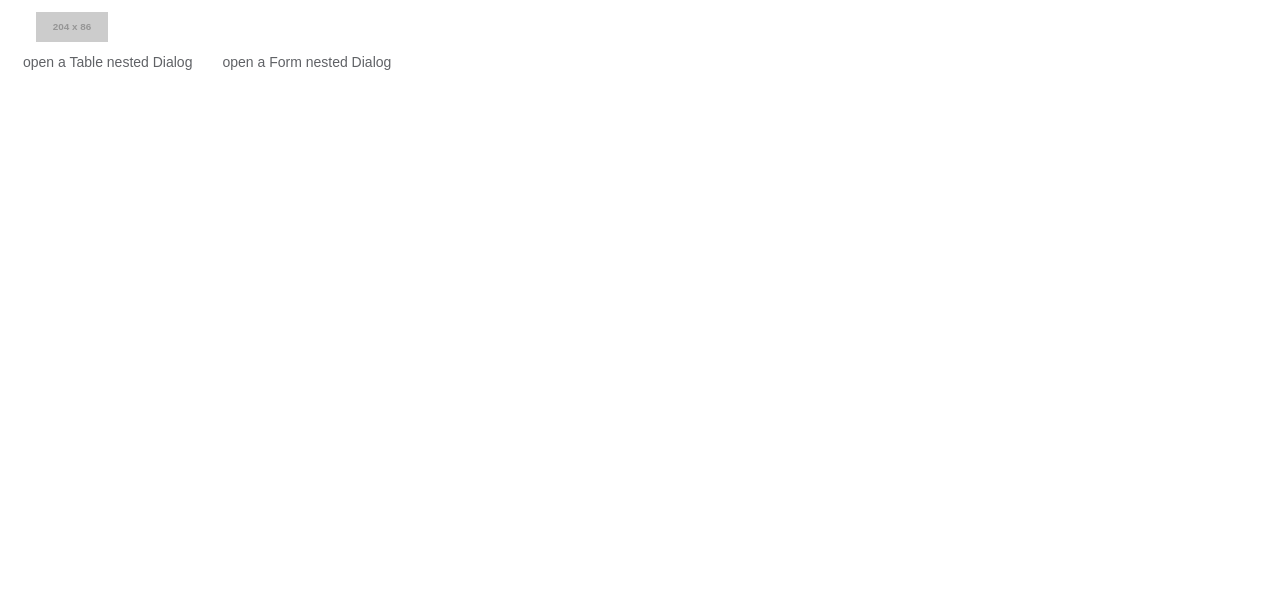
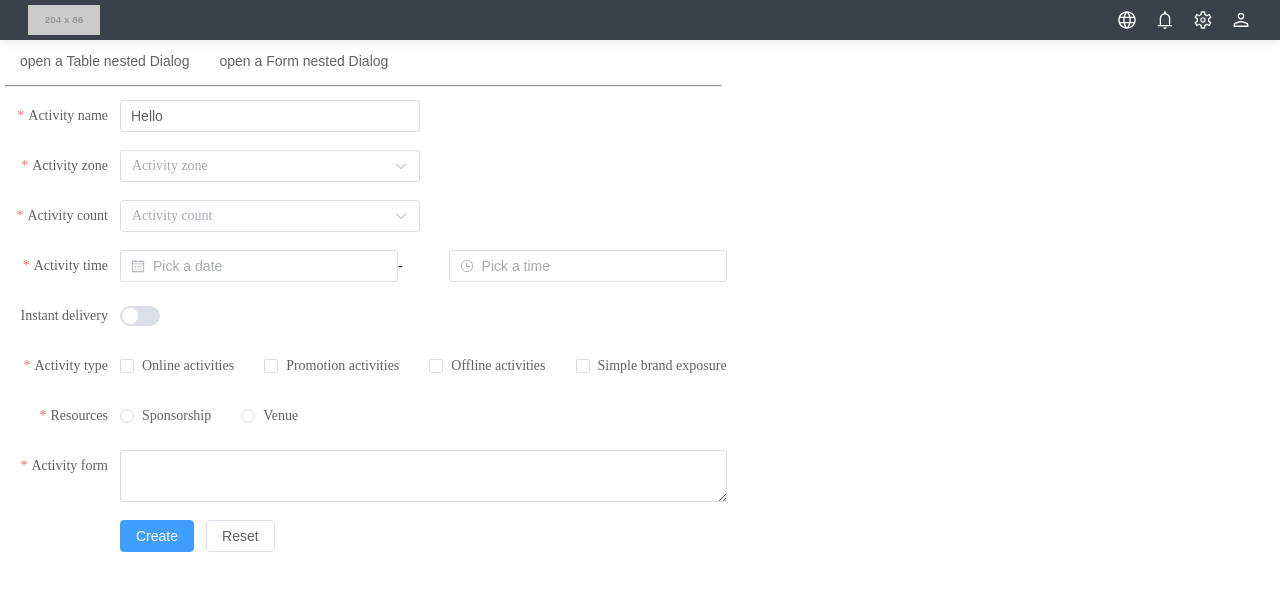
Before and after one commit to wicowen/site-vercel-frontend-vue3, a Vue app: page /Demo in a window 1280 px wide. Shown: the top 590 px of the page. Built offline with nearby package versions, Linux system fonts and the light colour scheme.

Commit message:
update: add element plus icon; add form demo

```diff
--- a/package.json
+++ b/package.json
@@ -16,6 +16,7 @@
     "format": "prettier --write src/"
   },
   "dependencies": {
+    "@element-plus/icons-vue": "^2.3.1",
     "axios": "^1.6.2",
     "crypto-js": "^4.2.0",
     "element-plus": "^2.4.4",
--- a/src/assets/main.scss
+++ b/src/assets/main.scss
@@ -1,7 +1,6 @@
 @import "./base.css";
 @import "./swalModal.scss";
-@import "./style.scss";
-
+// @import "./style.scss";
 
 
 // @font-face {
@@ -10,10 +9,11 @@
 //   /* Add additional formats if needed */
 // }
 
-// body {
-//   overflow-y: hidden;
-//   font-family: 'Inter';
-// }
+
+body {
+  overflow-y: hidden;
+  // font-family: 'Inter';
+}
 
 // #app {
 //   width: 100vw;
@@ -21,35 +21,35 @@
 //   font-weight: 500;
 // }
 
-// header {
-//   width: 100vw;
-//   height: 5vh;
-//   min-height: 2.5rem;
-//   background: #3B414A;
-//   box-shadow: 0px 2px 10px rgba(0, 0, 0, 0.1);
-// }
+.header__container {
+  width: 100vw;
+  height: 5vh;
+  min-height: 2.5rem;
+  background: #3B414A;
+  box-shadow: 0px 2px 10px rgba(0, 0, 0, 0.1);
+}
 
-// main {
-//   width: 100vw;
-//   height: 95vh;
-//   display: flex;
-// }
+main {
+  width: 100vw;
+  height: 95vh;
+  display: flex;
+}
 
-// .sidebar {
-//   background-color: #323940;
-//   width: 26vw;
-//   height: 100%;
-//   padding: 1.5rem;
-//   display: flex;
-//   flex-direction: column;
-// }
+.sidebar {
+  background-color: #323940;
+  width: 26vw;
+  height: 100%;
+  padding: 1.5rem;
+  display: flex;
+  flex-direction: column;
+}
 
-// .content {
-//   background-color: #2A3036;
-//   width: 74vw;
-//   height: 100%;
-//   padding: 1rem;
-// }
+.content {
+  background-color: #2A3036;
+  width: 74vw;
+  height: 100%;
+  padding: 1rem;
+}
 
 // .record,
 // .blockList {
--- a/src/components/NavBar.vue
+++ b/src/components/NavBar.vue
@@ -263,8 +263,6 @@ const closeUserBoxOnClickOutside = (event: MouseEvent) => {
 
         <div class="nav__left">
 
-
-
           <!--
           <router-link key='live' :to="{ name: 'live', query: { id: selectedChannelId } }" class="nav__left__item"
             :class="{ 'selected': route.name === 'live' }">{{ $t("channel.nav_name") }}</router-link>
@@ -370,9 +368,11 @@ const closeUserBoxOnClickOutside = (event: MouseEvent) => {
 </template>
 
 <style scoped lang="scss">
+
 .container {
   display: flex;
   height: 100%;
+  // background-color: #3B414A;
 }
 
 .brand {
--- a/src/main.ts
+++ b/src/main.ts
@@ -12,12 +12,14 @@ import ElementPlus from 'element-plus'
 import 'element-plus/dist/index.css'
 import 'element-plus/theme-chalk/dark/css-vars.css'
 
+// if you're using CDN, please remove this line.
+import * as ElementPlusIconsVue from '@element-plus/icons-vue'
 
 import FloatingVue from 'floating-vue'
 import 'floating-vue/dist/style.css'
 
 // import './assets/main.css'
-// import './assets/main.scss'
+import './assets/main.scss'
 
 const app = createApp(App)
 
@@ -34,3 +36,7 @@ app.use(FloatingVue)
 app.mount('#app')
 
 // import { setupCalendar } from 'v-calendar';
+
+for (const [key, component] of Object.entries(ElementPlusIconsVue)) {
+  app.component(key, component)
+}
--- a/src/views/DemoView.vue
+++ b/src/views/DemoView.vue
@@ -3,7 +3,115 @@ import NavBar from '@/components/NavBar.vue'
 // import TableToolbar from '@/components/License/TableToolbar.vue'
 
 import { reactive, ref } from 'vue'
+import type { FormInstance, FormRules } from 'element-plus'
 
+interface RuleForm {
+  name: string
+  region: string
+  count: string
+  date1: string
+  date2: string
+  delivery: boolean
+  type: string[]
+  resource: string
+  desc: string
+}
+
+const formSize = ref('default')
+const ruleFormRef = ref<FormInstance>()
+const ruleForm = reactive<RuleForm>({
+  name: 'Hello',
+  region: '',
+  count: '',
+  date1: '',
+  date2: '',
+  delivery: false,
+  type: [],
+  resource: '',
+  desc: '',
+})
+
+const rules = reactive<FormRules<RuleForm>>({
+  name: [
+    { required: true, message: 'Please input Activity name', trigger: 'blur' },
+    { min: 3, max: 5, message: 'Length should be 3 to 5', trigger: 'blur' },
+  ],
+  region: [
+    {
+      required: true,
+      message: 'Please select Activity zone',
+      trigger: 'change',
+    },
+  ],
+  count: [
+    {
+      required: true,
+      message: 'Please select Activity count',
+      trigger: 'change',
+    },
+  ],
+  date1: [
+    {
+      type: 'date',
+      required: true,
+      message: 'Please pick a date',
+      trigger: 'change',
+    },
+  ],
+  date2: [
+    {
+      type: 'date',
+      required: true,
+      message: 'Please pick a time',
+      trigger: 'change',
+    },
+  ],
+  type: [
+    {
+      type: 'array',
+      required: true,
+      message: 'Please select at least one activity type',
+      trigger: 'change',
+    },
+  ],
+  resource: [
+    {
+      required: true,
+      message: 'Please select activity resource',
+      trigger: 'change',
+    },
+  ],
+  desc: [
+    { required: true, message: 'Please input activity form', trigger: 'blur' },
+  ],
+})
+
+const submitForm = async (formEl: FormInstance | undefined) => {
+  if (!formEl) return
+  await formEl.validate((valid, fields) => {
+    if (valid) {
+      console.log('submit')
+    } else {
+      console.log('error before submit', fields)
+    }
+  })
+}
+
+const resetForm = (formEl: FormInstance | undefined) => {
+  if (!formEl) return
+  formEl.resetFields()
+}
+
+const options = Array.from({ length: 10000 }).map((_, idx) => ({
+  value: `${idx + 1}`,
+  label: `${idx + 1}`,
+}))
+
+
+
+
+
+// dialog demo
 const dialogTableVisible = ref(false)
 const dialogFormVisible = ref(false)
 const formLabelWidth = '140px'
@@ -16,43 +124,51 @@ const form = reactive({
   delivery: false,
   type: [],
   resource: '',
-  desc: ''
+  desc: '',
 })
 
 const gridData = [
   {
     date: '2016-05-02',
     name: 'John Smith',
-    address: 'No.1518,  Jinshajiang Road, Putuo District'
+    address: 'No.1518,  Jinshajiang Road, Putuo District',
   },
   {
     date: '2016-05-04',
     name: 'John Smith',
-    address: 'No.1518,  Jinshajiang Road, Putuo District'
+    address: 'No.1518,  Jinshajiang Road, Putuo District',
   },
   {
     date: '2016-05-01',
     name: 'John Smith',
-    address: 'No.1518,  Jinshajiang Road, Putuo District'
+    address: 'No.1518,  Jinshajiang Road, Putuo District',
   },
   {
     date: '2016-05-03',
     name: 'John Smith',
-    address: 'No.1518,  Jinshajiang Road, Putuo District'
-  }
+    address: 'No.1518,  Jinshajiang Road, Putuo District',
+  },
 ]
+
 </script>
 
 <template>
-  <header>
+
+  <header class="header__container">
     <NavBar />
   </header>
+
   <main class="container">
     <div class="demo__container">
       <!-- <TableToolbar /> -->
       <!-- <RouterView /> -->
 
-      <el-button text @click="dialogTableVisible = true"> open a Table nested Dialog </el-button>
+      <!-- dialog demo -->
+      <div class="dialog__demo__container" style="padding: 5px;">
+
+        <el-button text @click="dialogTableVisible = true">
+          open a Table nested Dialog
+        </el-button>
 
         <el-dialog v-model="dialogTableVisible" title="Shipping address">
           <el-table :data="gridData">
@@ -63,7 +179,9 @@ const gridData = [
         </el-dialog>
 
         <!-- Form -->
-      <el-button text @click="dialogFormVisible = true"> open a Form nested Dialog </el-button>
+        <el-button text @click="dialogFormVisible = true">
+          open a Form nested Dialog
+        </el-button>
 
         <el-dialog v-model="dialogFormVisible" title="Shipping address">
           <el-form :model="form">
@@ -80,13 +198,108 @@ const gridData = [
           <template #footer>
             <span class="dialog-footer">
               <el-button @click="dialogFormVisible = false">Cancel</el-button>
-            <el-button type="primary" @click="dialogFormVisible = false"> Confirm </el-button>
+              <el-button type="primary" @click="dialogFormVisible = false">
+                Confirm
+              </el-button>
             </span>
           </template>
         </el-dialog>
+        <!-- Form -->
+
+        <hr />
+      </div>
+      <!-- dialog demo -->
+
+
+
+
+
+      <!-- form demo -->
+      <el-form
+        ref="ruleFormRef"
+        :model="ruleForm"
+        :rules="rules"
+        label-width="120px"
+        class="demo-ruleForm"
+        :size="formSize"
+        status-icon
+      >
+        <el-form-item label="Activity name" prop="name">
+          <el-input v-model="ruleForm.name" />
+        </el-form-item>
+        <el-form-item label="Activity zone" prop="region">
+          <el-select v-model="ruleForm.region" placeholder="Activity zone">
+            <el-option label="Zone one" value="shanghai" />
+            <el-option label="Zone two" value="beijing" />
+          </el-select>
+        </el-form-item>
+        <el-form-item label="Activity count" prop="count">
+          <el-select-v2
+            v-model="ruleForm.count"
+            placeholder="Activity count"
+            :options="options"
+          />
+        </el-form-item>
+        <el-form-item label="Activity time" required>
+          <el-col :span="11">
+            <el-form-item prop="date1">
+              <el-date-picker
+                v-model="ruleForm.date1"
+                type="date"
+                label="Pick a date"
+                placeholder="Pick a date"
+                style="width: 100%"
+              />
+            </el-form-item>
+          </el-col>
+          <el-col class="text-center" :span="2">
+            <span class="text-gray-500">-</span>
+          </el-col>
+          <el-col :span="11">
+            <el-form-item prop="date2">
+              <el-time-picker
+                v-model="ruleForm.date2"
+                label="Pick a time"
+                placeholder="Pick a time"
+                style="width: 100%"
+              />
+            </el-form-item>
+          </el-col>
+        </el-form-item>
+        <el-form-item label="Instant delivery" prop="delivery">
+          <el-switch v-model="ruleForm.delivery" />
+        </el-form-item>
+        <el-form-item label="Activity type" prop="type">
+          <el-checkbox-group v-model="ruleForm.type">
+            <el-checkbox label="Online activities" name="type" />
+            <el-checkbox label="Promotion activities" name="type" />
+            <el-checkbox label="Offline activities" name="type" />
+            <el-checkbox label="Simple brand exposure" name="type" />
+          </el-checkbox-group>
+        </el-form-item>
+        <el-form-item label="Resources" prop="resource">
+          <el-radio-group v-model="ruleForm.resource">
+            <el-radio label="Sponsorship" />
+            <el-radio label="Venue" />
+          </el-radio-group>
+        </el-form-item>
+        <el-form-item label="Activity form" prop="desc">
+          <el-input v-model="ruleForm.desc" type="textarea" />
+        </el-form-item>
+        <el-form-item>
+          <el-button type="primary" @click="submitForm(ruleFormRef)">
+            Create
+          </el-button>
+          <el-button @click="resetForm(ruleFormRef)">Reset</el-button>
+        </el-form-item>
+      </el-form>
+      <!-- form demo -->
+
     </div>
   </main>
-  <footer></footer>
+
+  <footer>
+  </footer>
 </template>
 
 <style lang="scss" scoped>
```
Also changed, not shown: 1 other file (tests, documents, lock files or other folders). Lines whose indentation alone changed are shown as unchanged.
